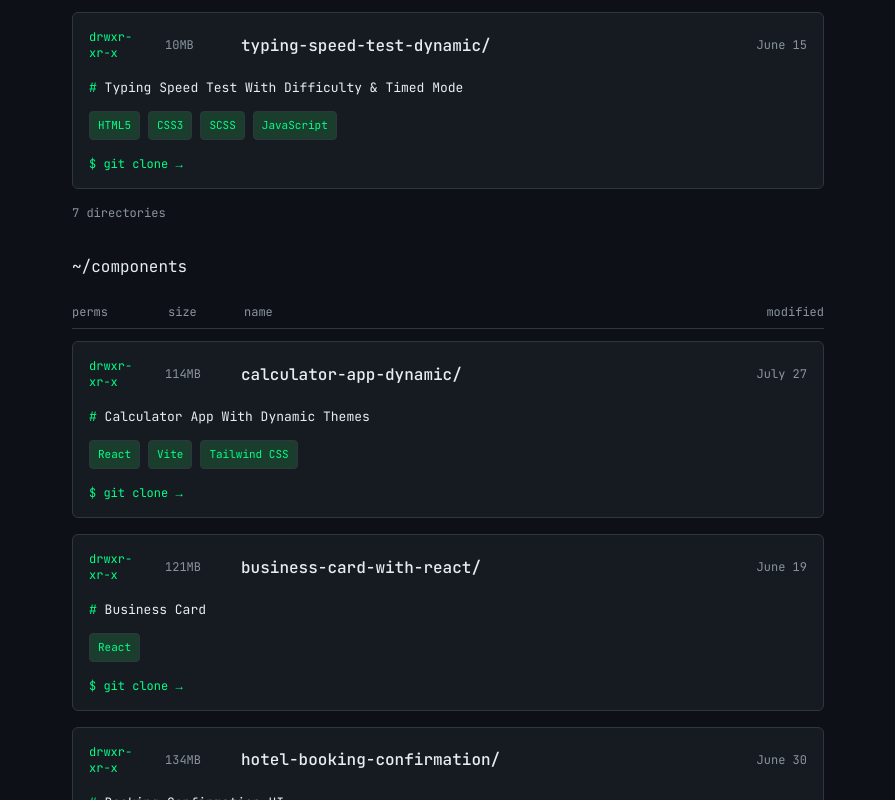
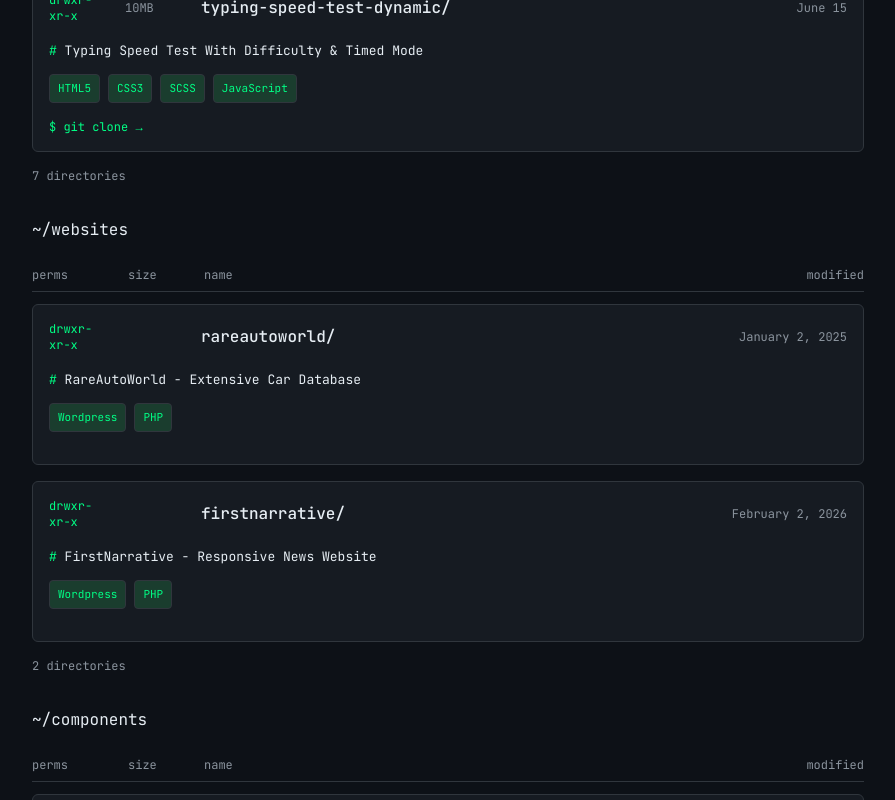
Before and after one commit to mmuneeb1000/portfolio-website-muneeb, a React (Vite) app in the folder client/: page / in a window 1280 px wide. Shown: the part 2000-2800 px from the top of the page, without its empty margins (192-1087 px from the left). Built offline with nearby package versions, Linux system fonts and the light colour scheme.

Commit message:
data update

```diff
--- a/client/src/App.jsx
+++ b/client/src/App.jsx
@@ -6,15 +6,17 @@ import Components from "./components/Components.jsx";
 import Contact from "./components/Contact.jsx";
 import Footer from "./components/Footer.jsx";
 import useTheme from "./hooks/useTheme.js";
+import Websites from "./components/Websites.jsx";
 
 export default function App() {
   const { theme, toggleTheme } = useTheme();
   return (
     <>
       <Navbar />
-      <main className="mx-auto px-6 py-4 md:py-10 lg:w-200">
+      <main className="mx-auto px-6 py-4 md:py-10 lg:w-220">
         <Hero />
         <Projects />
+        <Websites />
         <Components />
         <Contact />
       </main>
--- a/client/src/components/Hero.jsx
+++ b/client/src/components/Hero.jsx
@@ -93,6 +93,8 @@ export default function Hero() {
   };
 
   const skills = [
+    "Wordpress",
+    "PHP",
     "React",
     "Next.js",
     "JavaScript",
--- /dev/null
+++ b/client/src/components/Websites.jsx
@@ -0,0 +1,39 @@
+import React, { useEffect, useState } from "react";
+import RepositoryCard from "./Card";
+import websitesData from "../data/websites.json";
+export default function Websites() {
+  const [websites, setWebsites] = useState([]);
+  const [loading, setLoading] = useState(true);
+
+  useEffect(() => {
+    setWebsites(websitesData);
+    setLoading(false);
+  }, []);
+
+  return (
+    <section id="projects" className="my-8">
+      <h2 className="mb-6">~/websites</h2>
+
+      {loading ? (
+        <p className="text-muted">fetching...</p>
+      ) : (
+        <div>
+          <div className="mb-3 hidden grid-cols-[80px_60px_1fr_120px] gap-4 border-b border-border pb-2 text-xs text-muted md:grid">
+            <span>perms</span>
+            <span>size</span>
+            <span>name</span>
+            <span className="text-right">modified</span>
+          </div>
+
+          {websites.map((website) => (
+            <RepositoryCard key={website.id} item={website} />
+          ))}
+
+          <p className="mt-4 text-xs text-muted">
+            {websites.length} directories
+          </p>
+        </div>
+      )}
+    </section>
+  );
+}
--- /dev/null
+++ b/client/src/data/websites.json
@@ -0,0 +1,22 @@
+[
+  {
+    "id": 1,
+    "name": "rareautoworld",
+    "description": "RareAutoWorld - Extensive Car Database",
+    "tech": ["Wordpress", "PHP"],
+    "github": "",
+    "live": "https://rareautoworld.com/",
+    "size": "",
+    "date": "January 2, 2025"
+  },
+  {
+    "id": 2,
+    "name": "firstnarrative",
+    "description": "FirstNarrative - Responsive News Website",
+    "tech": ["Wordpress", "PHP"],
+    "github": "",
+    "live": "https://firstnarrative.live/",
+    "size": "",
+    "date": "February 2, 2026"
+  }
+]
```
